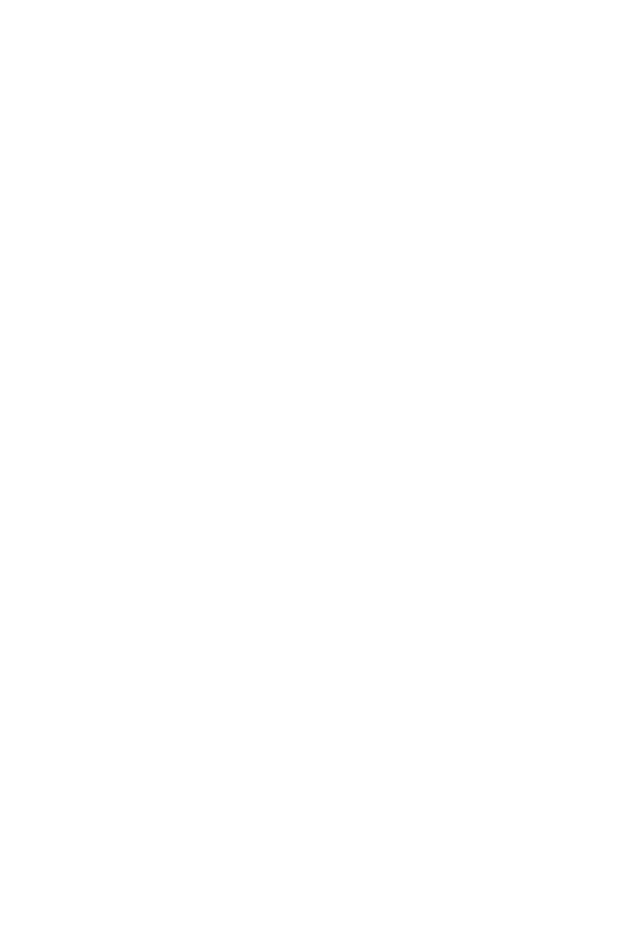
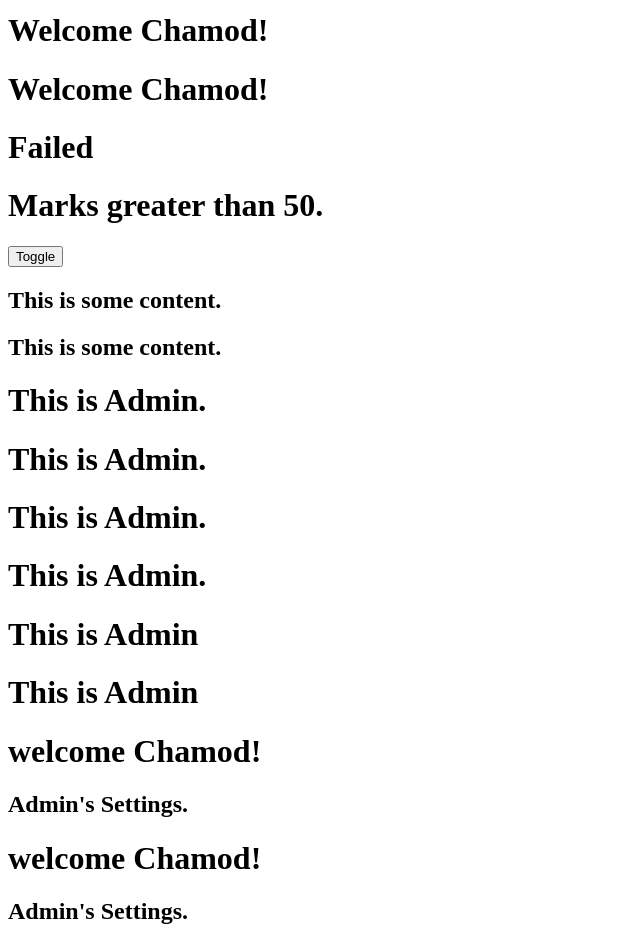
Before and after one commit to Pebhashi-Tharushika/angular-18-practice, an Angular app in the folder directives/: page / in a window 1280 px wide. Shown: the part 360-1305 px from the top of the page, without its empty margins (0-640 px from the left). Before the commit the page ends 800 px from the top, so only its background shows below. Built offline with nearby package versions, Linux system fonts and the light colour scheme.

Commit message:
structural directives - @if

```diff
--- a/directives/src/app/app.component.html
+++ b/directives/src/app/app.component.html
@@ -3,14 +3,27 @@
 <h1 *ngIf="!isLoggedIn">Pls login.</h1>
 
 <h1 *ngIf="status === 'success'">Success</h1>
+
 <h1 *ngIf="marks > 50">Marks greater than 50.</h1>
-<h1 *ngIf="isLoggedIn && role === 'admin'">This is Admin</h1>
+
 
 <!-- =============================== *ngIf with else =================================== -->
 <h1 *ngIf="isLoggedIn; else info">Welcome {{name}}!</h1>
 <ng-template #info>
   <h1>Pls login.</h1>
 </ng-template>
+
+<h1 *ngIf="status === 'success'; else failedTemplate">Success</h1>
+<ng-template #failedTemplate>
+  <h1>Failed</h1>
+</ng-template>
+
+<h1 *ngIf="marks > 50; else lessOrEqual">Marks greater than 50.</h1>
+
+<ng-template #lessOrEqual>
+  <h1>Marks less than or equal to 50.</h1>
+</ng-template>
+
 
 <!-- ========================== *ngIf with then and else ================================ -->
 <div *ngIf="isLoggedIn; then loginTemplate else info"></div>
@@ -22,3 +35,121 @@
 <ng-template #info>
   <h1>Pls login.</h1>
 </ng-template>
+
+
+
+<!-- ========================== @if ================================ -->
+@if(isLoggedIn){
+<h1>Welcome {{name}}!</h1>
+}
+@if(!isLoggedIn){
+<h1>Pls login.</h1>
+}
+
+
+<!-- ========================== @if with @else ================================ -->
+@if(isLoggedIn){
+<h1>Welcome {{name}}!</h1>
+}
+@else {
+<h1>Pls login.</h1>
+}
+
+
+@if(status === 'success'){
+<h1>Success</h1>
+}
+@else {
+<h1>Failed</h1>
+}
+
+
+@if(marks>50){
+<h1>Marks greater than 50.</h1>
+}@else {
+<h1>Marks less than or equal to 50.</h1>
+}
+
+
+<!-- ========================== @if Vs. @else ================================ -->
+
+<button (click)="toggleButton()">Toggle</button>
+
+<h2 *ngIf="isContentVisible">This is some content.</h2>
+
+@if(isContentVisible){
+<h2>This is some content.</h2>
+}
+
+<!-- ========================= @if, @else and @else if =========================== -->
+@if(role === 'admin'){
+<h1>This is Admin.</h1>
+}
+@if(role ==='editor'){
+<h1>This is Editor.</h1>
+}
+@if(role ==='user'){
+<h1>This is User.</h1>
+}
+
+
+@if(role === 'admin'){
+<h1>This is Admin.</h1>
+}
+@else if (role ==='editor'){
+<h1>This is Editor.</h1>
+}
+@else if (role ==='user'){
+<h1>This is User.</h1>
+}
+@else {
+<h1>Unknown role.</h1>
+}
+
+
+
+<h1 *ngIf="role === 'admin'">This is Admin.</h1>
+<h1 *ngIf="role ==='editor'">This is Editor.</h1>
+<h1 *ngIf="role ==='user'">This is User.</h1>
+
+
+<div *ngIf="role === 'admin'; then adminTemplate else editorTemplate "></div>
+
+<ng-template #adminTemplate>
+  <h1>This is Admin.</h1>
+</ng-template>
+
+<ng-template #editorTemplate>
+  <h1 *ngIf="role === 'editor';else userTemplate">This is Editor.</h1>
+</ng-template>
+
+<ng-template #userTemplate>
+  <h1 *ngIf="role === 'user';else unknownTemplate">This is User.</h1>
+</ng-template>
+
+<ng-template #unknownTemplate>
+  <h1>Unknown role.</h1>
+</ng-template>
+
+
+
+<!-- ===================== && and || for boolean expression  ======================== -->
+<h1 *ngIf="isLoggedIn && role === 'admin'">This is Admin</h1>
+
+@if(isLoggedIn && role ==='admin'){
+<h1>This is Admin</h1>
+}
+
+
+<!-- ========================== nested @if Vs. nested @else ================================ -->
+<div *ngIf="isLoggedIn">
+  <h1>welcome {{name}}!</h1>
+  <h2 *ngIf="role === 'admin'">Admin's Settings.</h2>
+</div>
+
+@if(isLoggedIn){
+  <h1>welcome {{name}}!</h1>
+  @if(role ==='admin'){
+  <h2>Admin's Settings.</h2>
+  }
+}
--- a/directives/src/app/app.component.ts
+++ b/directives/src/app/app.component.ts
@@ -15,10 +15,16 @@ export class AppComponent {
 
   isLoggedIn: boolean = true;
 
-  status: string = 'success';
+  status: string = 'failed';
 
   marks: number = 70;
 
   role: string = 'admin';//editor, user, admin
 
+  isContentVisible: boolean = true;
+
+  toggleButton() {
+    this.isContentVisible = !this.isContentVisible
+  }
+
 }
```
